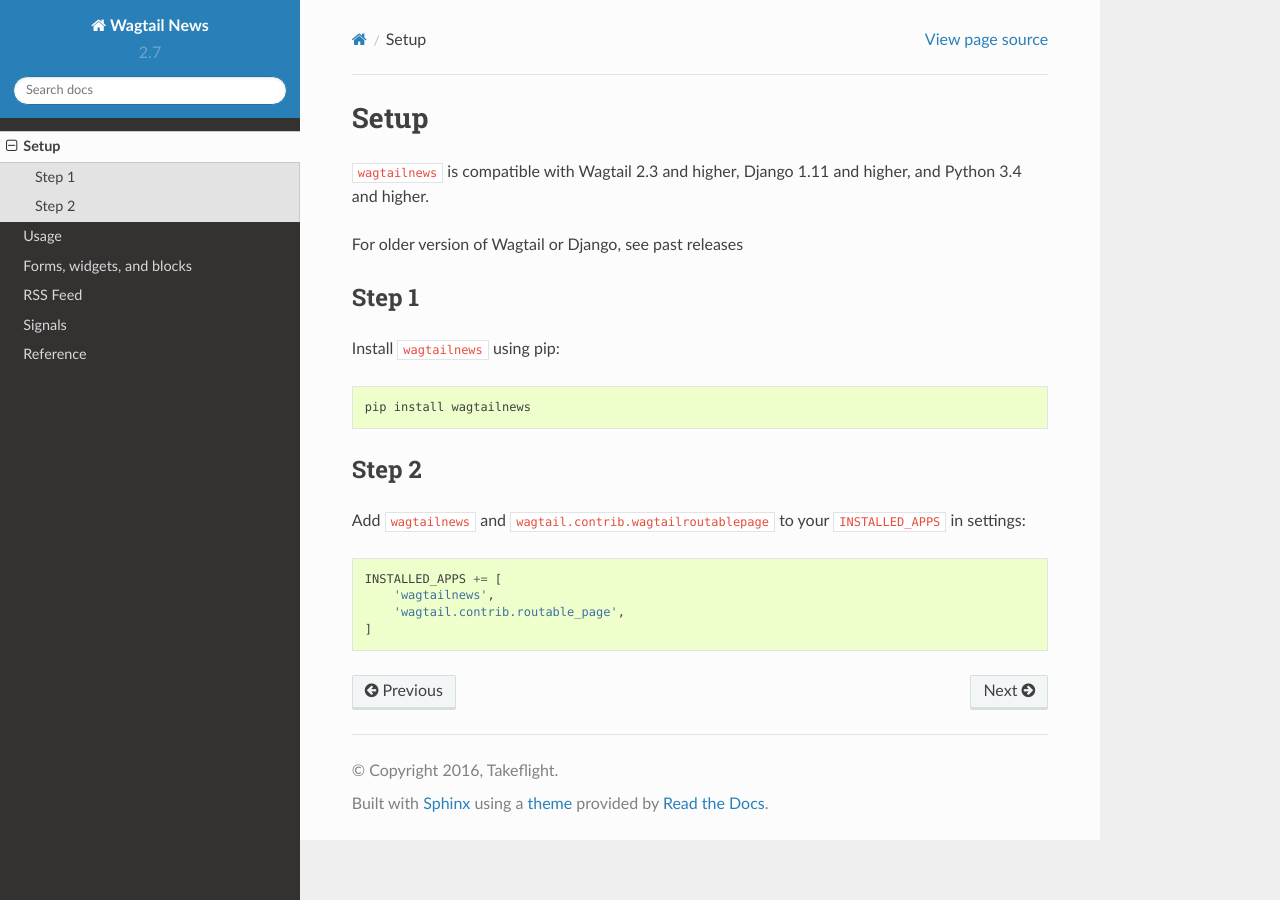
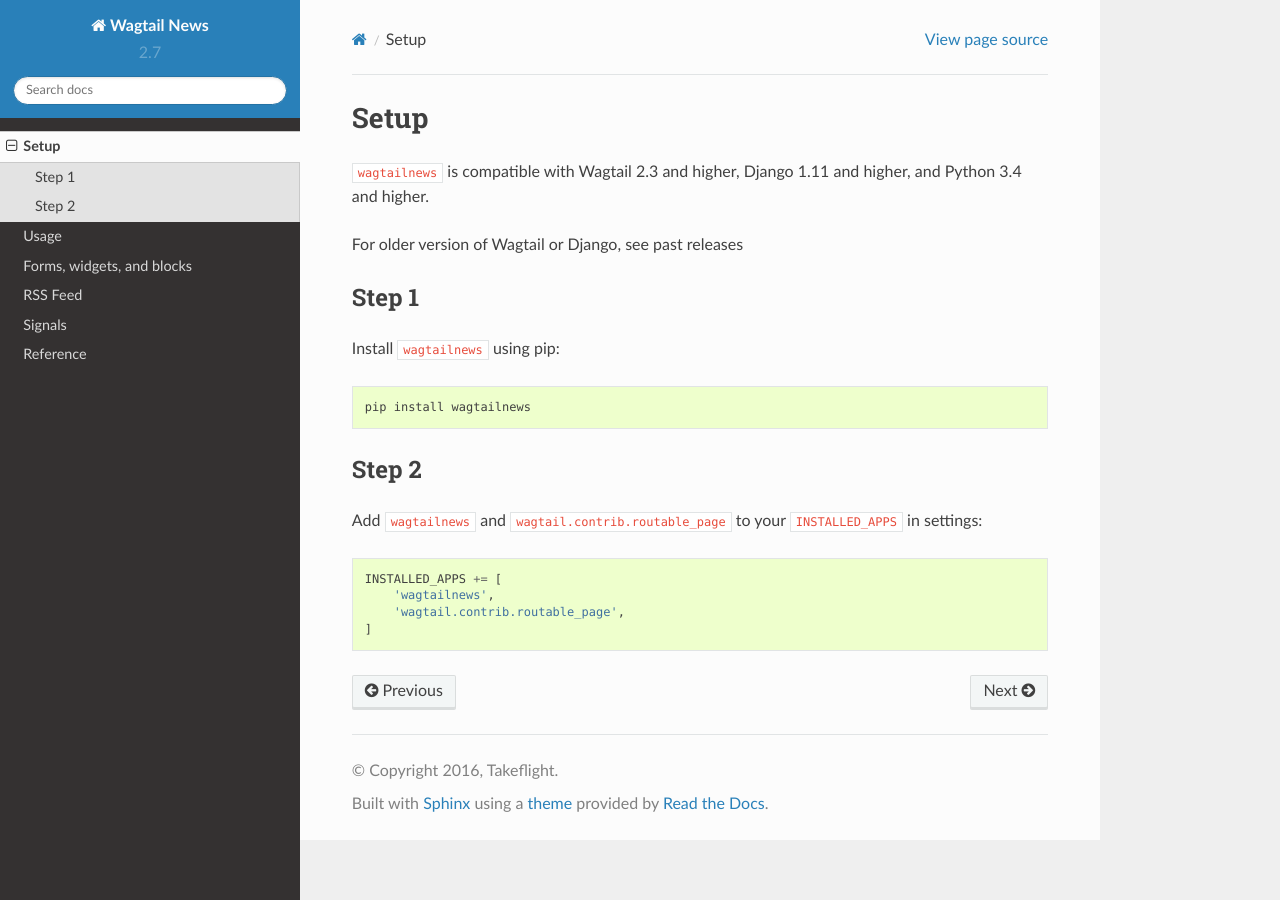
Before and after one commit to neon-jungle/wagtailnews, a Sphinx documentation site: the page built from docs/setup.rst, in a window 1280 px wide. Built offline with Sphinx 7.4.7 and the Read the Docs theme 2.0.0, drawn with Linux system fonts in a browser that asks for light colours.

Commit message:
fix typo in setup.rst
description line had wrong app-name compared to code block.

```diff
--- a/docs/setup.rst
+++ b/docs/setup.rst
@@ -20,7 +20,7 @@
 Step 2
 ______
 
-Add ``wagtailnews`` and ``wagtail.contrib.wagtailroutablepage`` to your ``INSTALLED_APPS`` in settings:
+Add ``wagtailnews`` and ``wagtail.contrib.routable_page`` to your ``INSTALLED_APPS`` in settings:
 
 .. code-block:: python
 
```
